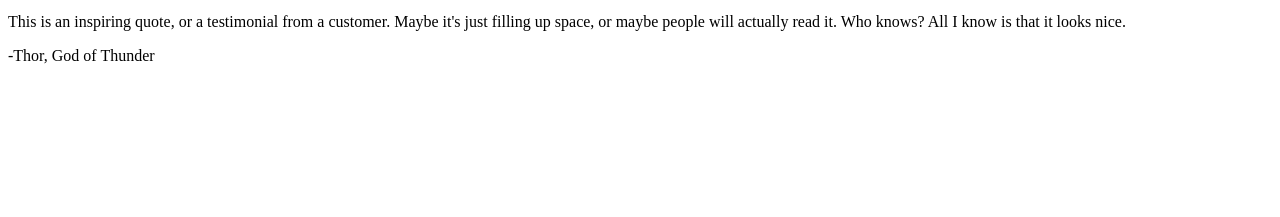
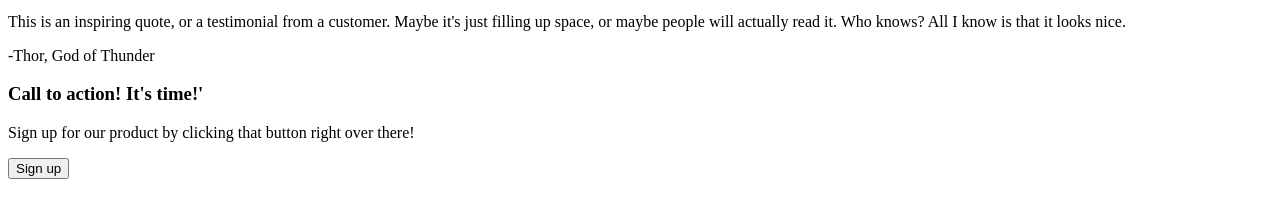
Before and after one commit to WndrB/odin-landing-page, a plain HTML site: page index.html in a window 1280 px wide. Shown: the part 575-792 px from the top of the page. Drawn offline with Linux system fonts and the light colour scheme.

Commit message:
Adds a container for the call to action section
Add a div class="call-to-action container" for a call-to-action section.

Inside add a header and below it a text and a Sign up button.

```diff
--- a/index.html
+++ b/index.html
@@ -61,6 +61,14 @@
     <p>-Thor, God of Thunder</p>
   </div>
 
+  <div class="call-to-action container">
+    <div class="call">
+      <h3>Call to action! It's time!'</h3>
+      <p>Sign up for our product by clicking that button right over there!</p>
+      <button>Sign up</button>
+    </div>
+  </div>
+
 </body>
 
 </html>
```
